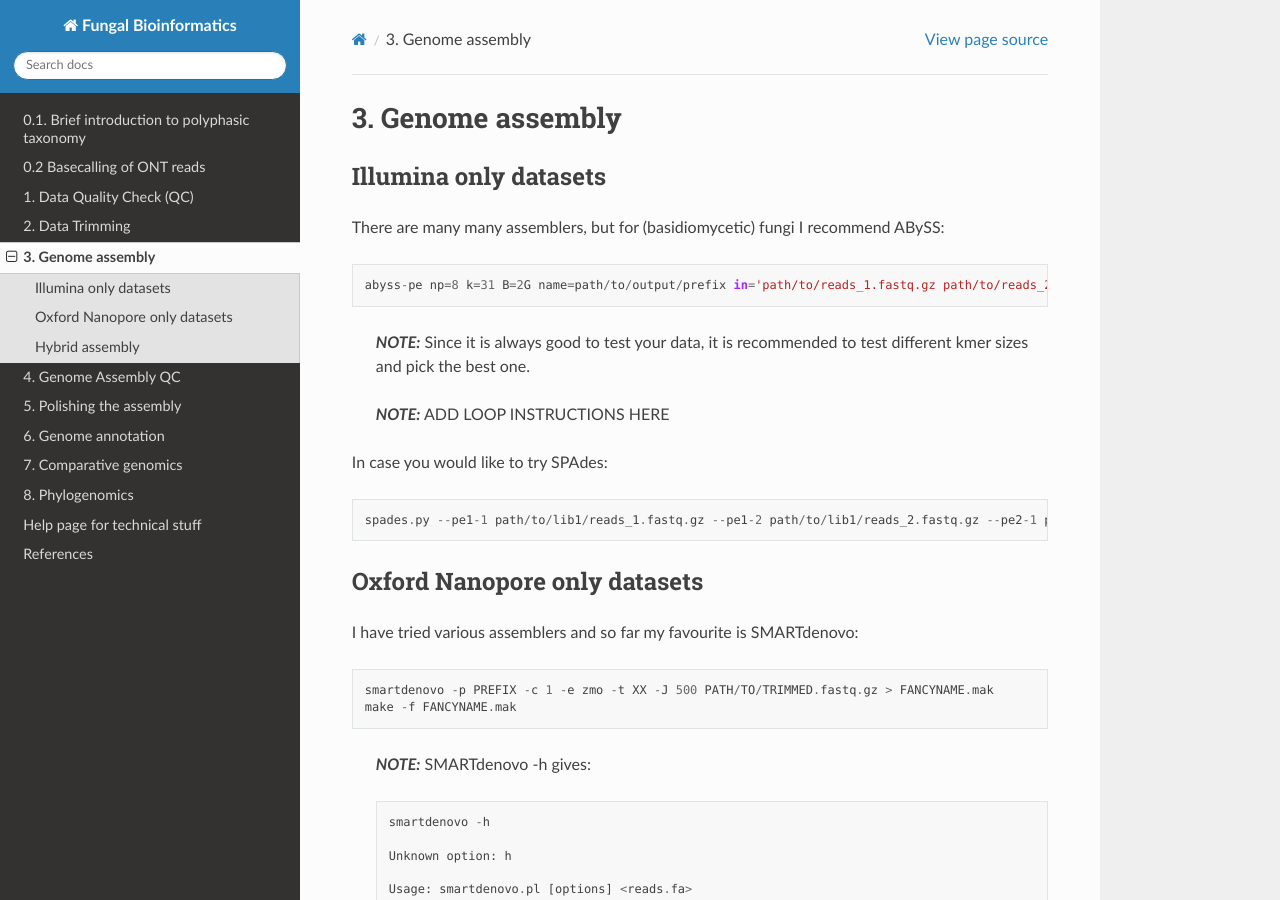
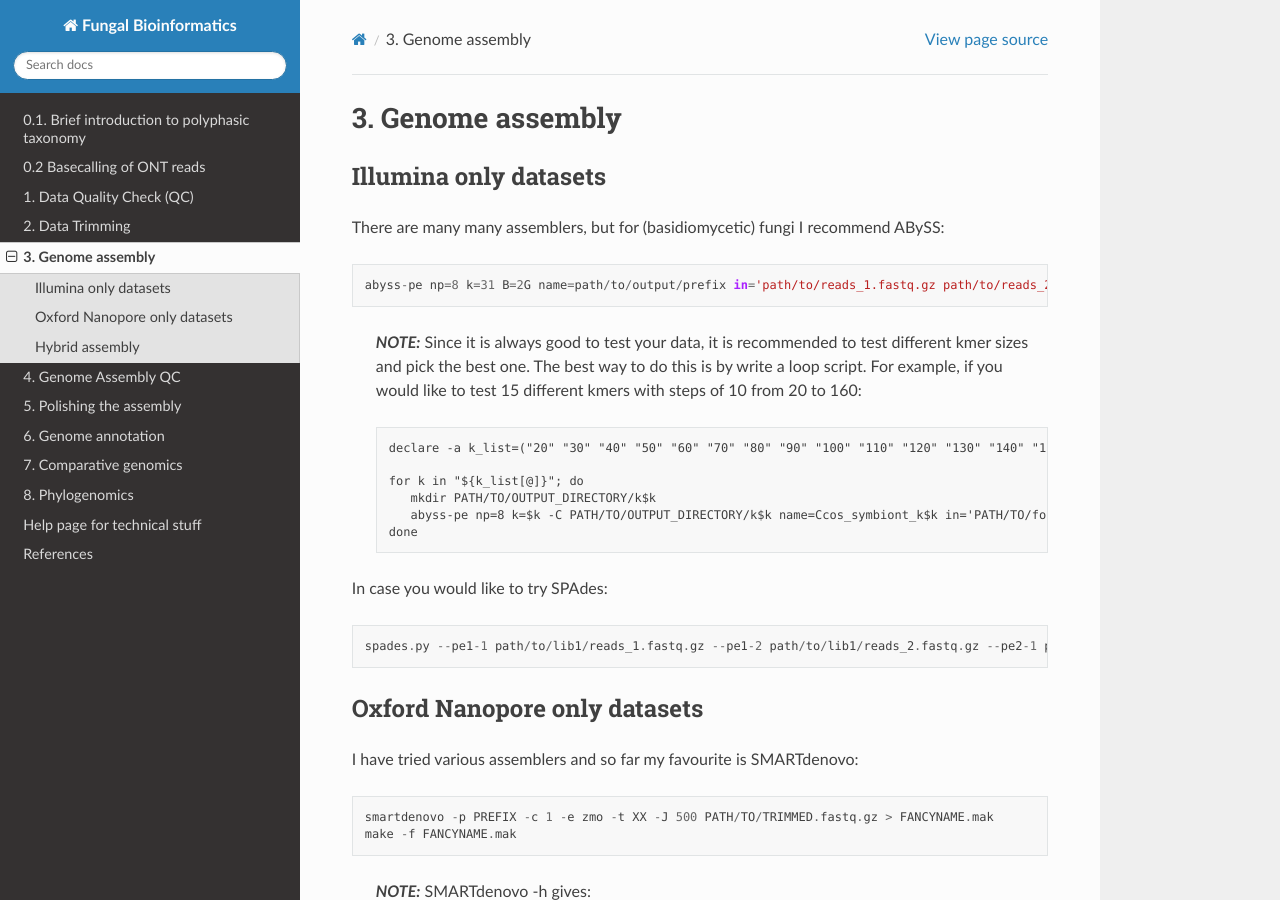
Before and after one commit to pwkooij/fungal_bioinformatics, a Sphinx documentation site: the page built from docs/source/3assembly.md, in a window 1280 px wide and 900 px high. Built offline with Sphinx 7.4.7 and the Read the Docs theme 3.1.0, drawn with Linux system fonts in a browser that asks for light colours.

Commit message:
adding abyss loop

````diff
--- a/docs/source/3assembly.md
+++ b/docs/source/3assembly.md
@@ -9,9 +9,15 @@ abyss-pe np=8 k=31 B=2G name=path/to/output/prefix in='path/to/reads_1.fastq.gz
 
 > **_NOTE:_**
 >Since it is always good to test your data, it is recommended to test different kmer sizes and pick the best one.
-
-> **_NOTE:_**
-> ADD LOOP INSTRUCTIONS HERE
+>The best way to do this is by write a loop script. For example, if you would like to test 15 different kmers with steps of 10 from 20 to 160:
+>```
+>declare -a k_list=("20" "30" "40" "50" "60" "70" "80" "90" "100" "110" "120" "130" "140" "150" "160")
+>
+>for k in "${k_list[@]}"; do
+>    mkdir PATH/TO/OUTPUT_DIRECTORY/k$k
+>    abyss-pe np=8 k=$k -C PATH/TO/OUTPUT_DIRECTORY/k$k name=Ccos_symbiont_k$k in='PATH/TO/forward_paired_trimmed.fastq.gz PATH/TO/reverse_paired_trimmed.fastq.gz' se='PATH/TO/unpaired_trimmed.fastq.gz'
+>done
+>```
 
 In case you would like to try SPAdes:
 ```
````
Also changed, not shown: 2 other files.
